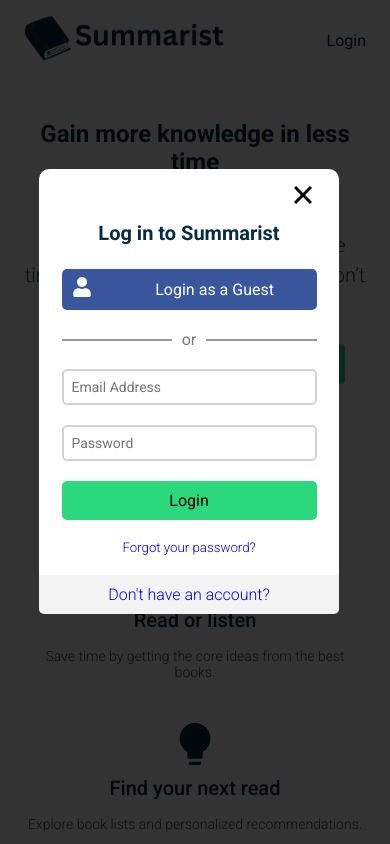
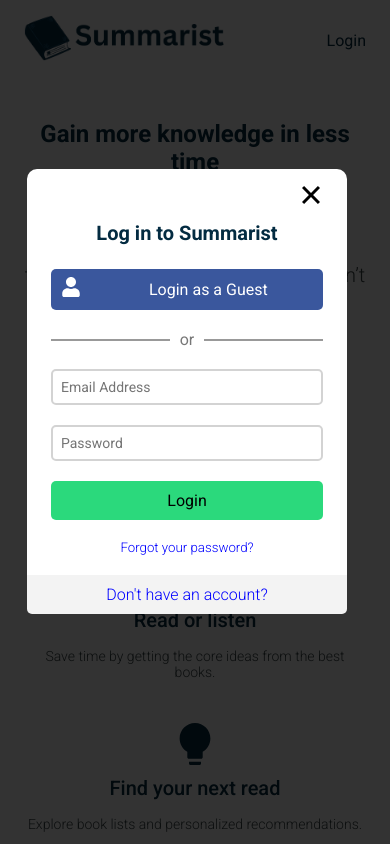
Before and after one commit to miladBann/summarist-frontend, a React (Create React App) app: page / in a window 390 px wide. Both pictures are taken after a click on the item "Login". Shown: the top 844 px of the page. Built offline with nearby package versions, Linux system fonts and the light colour scheme.

Commit message:
Update modalLogin.css

```diff
--- a/src/CSS/modals/modalLogin.css
+++ b/src/CSS/modals/modalLogin.css
@@ -169,10 +169,10 @@
 
 
     .modalCont2 {
-        max-width: 300px;
+        max-width: 320px;
         width: 100%;
         position: absolute;
         top: 20%;
-        left: 10%;
+        left: 7%;
     }
 }
```
